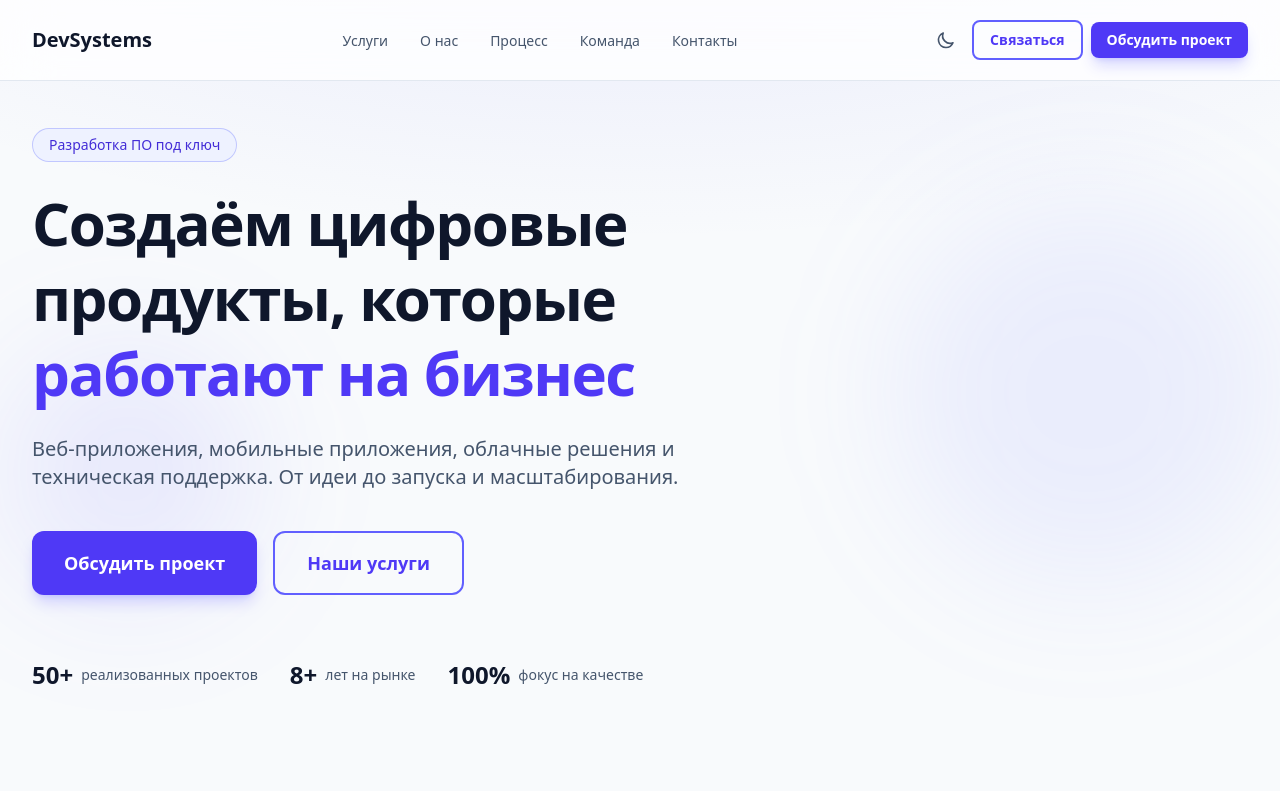
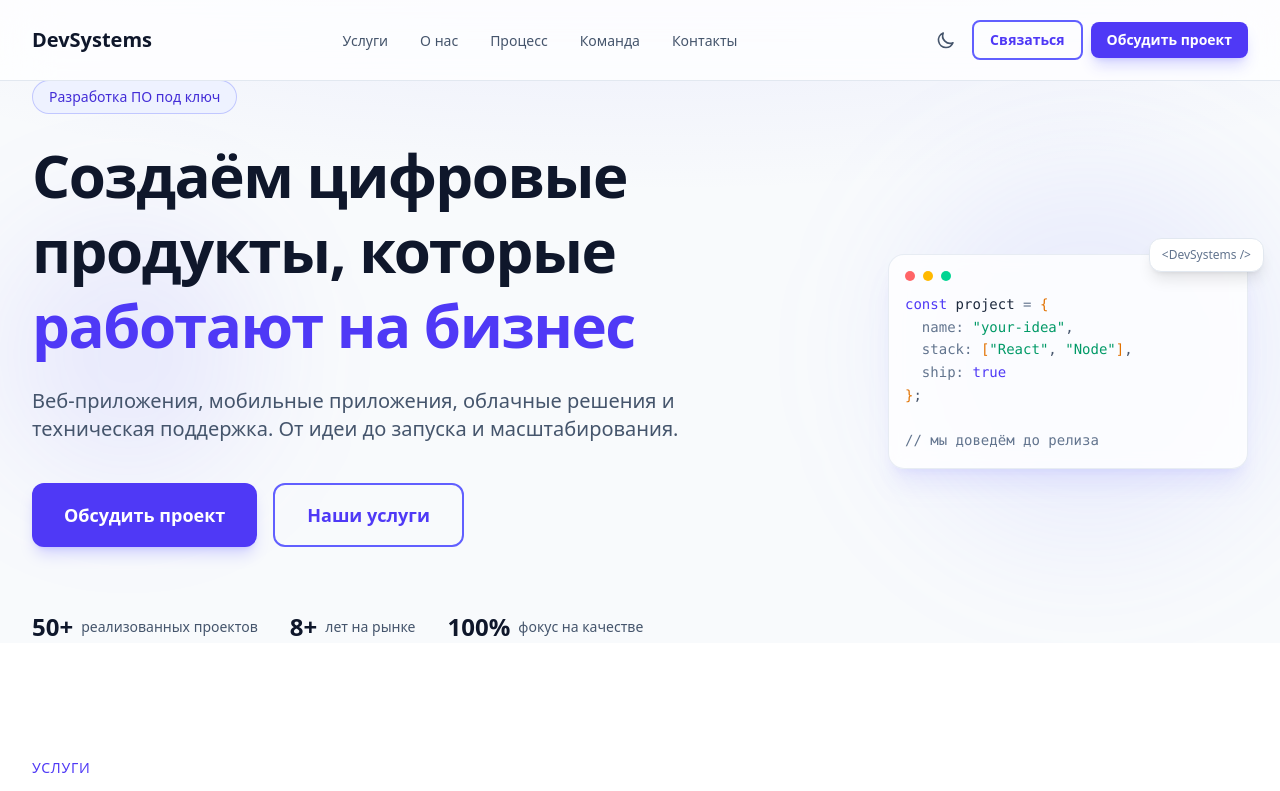
Before and after one commit to DevSystemskz/website, a Next.js app: page / in a window 1280 px wide. Shown: the top 791 px of the page. Built offline with nearby package versions, Linux system fonts and the light colour scheme.

Commit message:
Refactor Hero section layout and styling: adjust height, improve responsiveness with flexbox, and add a project showcase card with code snippet for better user engagement.

```diff
--- a/src/components/sections/Hero.tsx
+++ b/src/components/sections/Hero.tsx
@@ -3,13 +3,14 @@ import { Button } from "@/components/ui/Button";
 
 export function Hero() {
   return (
-    <section className="relative min-h-screen overflow-hidden bg-slate-50 pt-24 lg:pt-32 dark:bg-slate-900">
+    <section className="relative min-h-[65vh] overflow-hidden bg-slate-50 pt-20 lg:pt-20 dark:bg-slate-900">
       <div className="absolute inset-0 bg-[radial-gradient(ellipse_80%_50%_at_50%_-20%,rgba(99,102,241,0.12),transparent)] dark:bg-[radial-gradient(ellipse_80%_50%_at_50%_-20%,rgba(99,102,241,0.15),transparent)]" />
       <div className="absolute right-0 top-1/4 h-96 w-96 rounded-full bg-indigo-400/10 blur-3xl dark:bg-indigo-500/10" />
       <div className="absolute bottom-1/4 left-0 h-64 w-64 rounded-full bg-indigo-500/10 blur-3xl dark:bg-indigo-600/10" />
 
       <Container className="relative">
-        <div className="max-w-3xl">
+        <div className="flex flex-col md:flex-row md:items-center md:justify-between md:gap-12">
+          <div className="min-w-0 flex-1 max-w-3xl">
           <span className="inline-block rounded-full border border-indigo-400/40 bg-indigo-50 px-4 py-1.5 text-sm font-medium text-indigo-700 dark:border-indigo-500/30 dark:bg-indigo-500/10 dark:text-indigo-300">
             Разработка ПО под ключ
           </span>
@@ -43,6 +44,51 @@ export function Hero() {
               <span>фокус на качестве</span>
             </div>
           </div>
+          </div>
+
+          <div className="relative mt-10 hidden flex-shrink-0 md:mt-0 md:block md:w-[360px]">
+            <div className="rounded-2xl border border-slate-200/80 bg-white/80 p-4 shadow-xl shadow-indigo-500/10 backdrop-blur dark:border-slate-700 dark:bg-slate-800/80 dark:shadow-indigo-500/5">
+              <div className="mb-3 flex gap-2">
+                <span className="h-2.5 w-2.5 rounded-full bg-red-400" />
+                <span className="h-2.5 w-2.5 rounded-full bg-amber-400" />
+                <span className="h-2.5 w-2.5 rounded-full bg-emerald-400" />
+              </div>
+              <pre className="overflow-x-auto text-sm leading-relaxed text-slate-600 dark:text-slate-300">
+                <code>
+                  <span className="text-indigo-600 dark:text-indigo-400">const</span>{" "}
+                  <span className="text-slate-800 dark:text-slate-100">project</span>{" "}
+                  <span className="text-slate-500">=</span>{" "}
+                  <span className="text-amber-600 dark:text-amber-400">{"{"}</span>
+                  {"\n"}
+                  {"  "}
+                  <span className="text-slate-500">name:</span>{" "}
+                  <span className="text-emerald-600 dark:text-emerald-400">{"\""}your-idea{"\""}</span>
+                  {","}
+                  {"\n"}
+                  {"  "}
+                  <span className="text-slate-500">stack:</span>{" "}
+                  <span className="text-amber-600 dark:text-amber-400">[</span>
+                  <span className="text-emerald-600 dark:text-emerald-400">{"\""}React{"\""}</span>
+                  {", "}
+                  <span className="text-emerald-600 dark:text-emerald-400">{"\""}Node{"\""}</span>
+                  <span className="text-amber-600 dark:text-amber-400">]</span>
+                  {","}
+                  {"\n"}
+                  {"  "}
+                  <span className="text-slate-500">ship:</span>{" "}
+                  <span className="text-indigo-600 dark:text-indigo-400">true</span>
+                  {"\n"}
+                  <span className="text-amber-600 dark:text-amber-400">{"}"}</span>
+                  {";"}
+                  {"\n\n"}
+                  <span className="text-slate-500">// мы доведём до релиза</span>
+                </code>
+              </pre>
+            </div>
+            <div className="absolute -right-4 -top-4 rounded-xl border border-slate-200 bg-white px-3 py-2 text-xs font-medium text-slate-500 shadow-lg dark:border-slate-700 dark:bg-slate-800 dark:text-slate-400">
+              {"<DevSystems />"}
+            </div>
+          </div>
         </div>
       </Container>
     </section>
```
